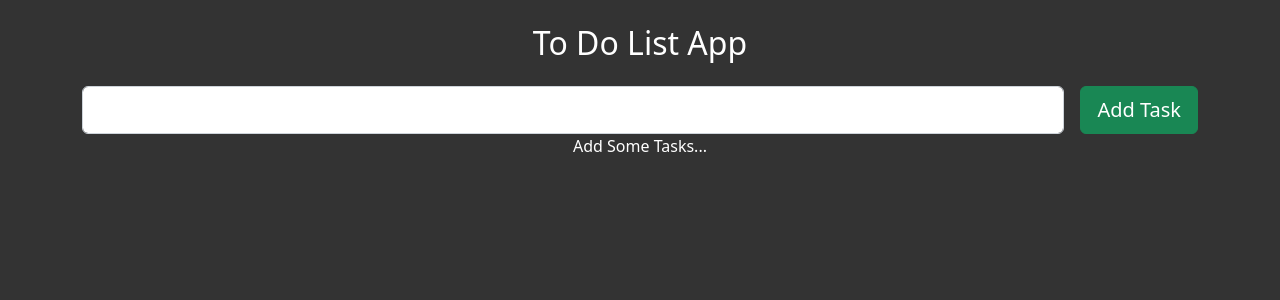
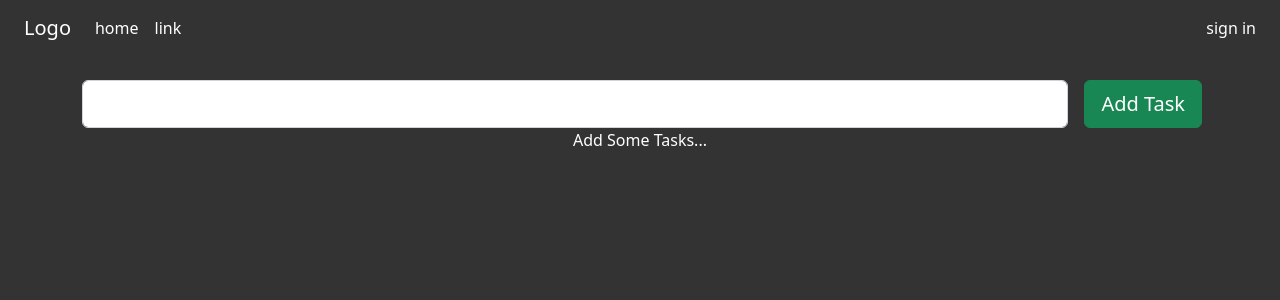
Before and after one commit to phylliswong/to-do-list, a React (Create React App) app: page / in a window 1280 px wide. Shown: the top 300 px of the page. Built offline with nearby package versions, Linux system fonts and the light colour scheme.

Commit message:
feat: add navbar component

```diff
--- a/package.json
+++ b/package.json
@@ -10,9 +10,11 @@
     "@testing-library/react": "^13.0.0",
     "@testing-library/user-event": "^13.2.1",
     "bootstrap": "^5.2.2",
+    "firebase": "^9.11.0",
     "react": "^18.2.0",
     "react-dom": "^18.2.0",
     "react-scripts": "5.0.1",
+    "sass": "^1.55.0",
     "web-vitals": "^2.1.0"
   },
   "scripts": {
--- a/src/App.css
+++ b/src/App.css
@@ -11,6 +11,9 @@ body {
 
 .app-title {
   margin-bottom: 24px;
+}
+.row.add-task-row {
+  margin-right: -16px;
 }
 
 .col {
--- a/src/App.jsx
+++ b/src/App.jsx
@@ -1,6 +1,7 @@
-import { useState } from 'react';
+import { Fragment, useState } from 'react';
 import 'bootstrap/dist/css/bootstrap.css';
 
+import Navigationbar from './components/navbar/navbar.component';
 import AddTaskForm from './components/add-task-form/add-task-form.component';
 import UpdateForm from './components/update-form/update-form.component';
 import ToDo from './components/to-do/to-do.component';
@@ -63,8 +64,9 @@ function App() {
   };
 
   return (
-    <div className='container App'>
-      <h2 className='app-title'>To Do List App</h2>
+    <Fragment>
+      <Navigationbar />
+      <div className='container App'>
       {updateTaskData && updateTaskData ? (
         <UpdateForm
           changeHolder={changeHolder}
@@ -98,6 +100,7 @@ function App() {
         })
       }
     </div>
+    </Fragment>
   );
 }
 
--- a/src/components/add-task-form/add-task-form.component.jsx
+++ b/src/components/add-task-form/add-task-form.component.jsx
@@ -4,7 +4,7 @@ import './add-task-form.style.css';
 const AddTaskForm = (props) => {
   const { addTask, newTask, setNewTask, handleKeypress } = props;
   return (
-    <div className='row'>
+    <div className='row add-task-row'>
       <div className='col'>
         <input
           value={newTask}
--- /dev/null
+++ b/src/components/navbar/navbar.component.jsx
@@ -0,0 +1,27 @@
+import './navbar.styles.scss';
+
+const Navigationbar = () => {
+  return (
+    <nav className='navbar navbar-expand-lg'>
+      <button className='navbar-toggler' type='button' data-toggle='collapse'>
+        <span className='navbar-toggler-icon'></span>
+      </button>
+      <div className='collapse navbar-collapse'>
+        <a className='navbar-brand' href='#'>Logo</a>
+        <ul className='navbar-nav mr-auto mt-2 mt-lg-0'>
+          <li className='nav-item active'>
+            <a className='nav-link' href='#'>home</a>
+          </li>
+          <li className='nav-item'>
+            <a className='nav-link' href='#'>link</a>
+          </li>
+        </ul>
+      </div>
+      <div>
+          <a className='signin-link'>sign in</a>
+        </div>
+    </nav>
+  )
+}
+
+export default Navigationbar;
--- /dev/null
+++ b/src/components/navbar/navbar.styles.scss
@@ -0,0 +1,29 @@
+.navbar {
+  background: rgb(51, 51, 51);
+
+  .navbar-collapse {
+    margin-left: 24px;
+  }
+
+  ul {
+    list-style-type: none;
+  }
+
+  a {
+    color: white;
+    text-decoration: none
+  }
+
+  a:hover {
+    color: #0dcaf0;
+  }
+
+  div .signin-link {
+    height: 100%;
+    padding-right: 24px;
+    display: flex;
+    align-items: center;
+    justify-content: flex-end;
+    cursor: pointer;
+  }
+}
--- a/src/components/update-form/update-form.component.jsx
+++ b/src/components/update-form/update-form.component.jsx
@@ -3,7 +3,7 @@ import 'bootstrap/dist/css/bootstrap.css';
 const UpdateForm = (props) => {
   const { changeHolder, updateTask, updateTaskData, cancelUpdate } = props;
   return (
-    <div className='row'>
+    <div className='row add-task-row'>
       <div className='col'>
         <input
           value={ updateTaskData && updateTaskData.title }
```
Also changed, not shown: src/firebase-utils/firebase-utils.js (added, +8 -0 lines), 1 other file (tests, documents, lock files or other folders).
